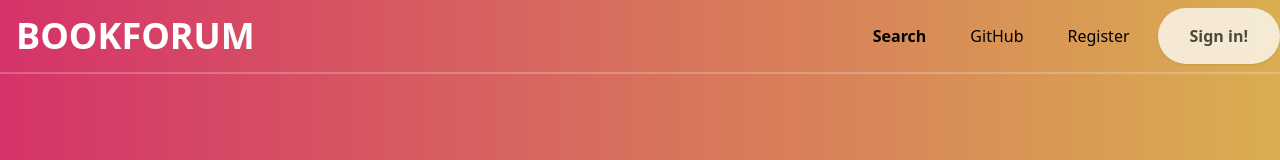
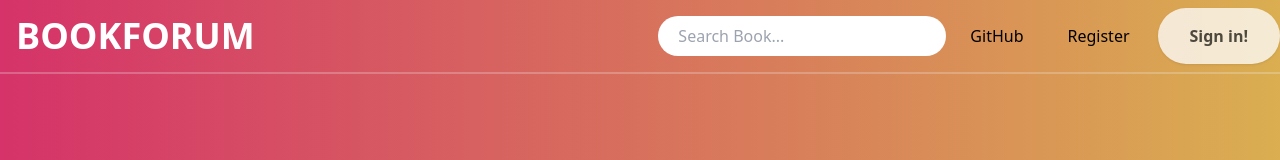
Before and after one commit to AleksandrosD/ReactAssigntment, a React (Vite) app in the folder code/BookForum/: page / in a window 1280 px wide. Shown: the top 160 px of the page. Built offline with nearby package versions, Linux system fonts and the light colour scheme.

Commit message:
Search bar added at Nav

```diff
--- a/code/BookForum/src/navbar.jsx
+++ b/code/BookForum/src/navbar.jsx
@@ -2,7 +2,7 @@ export default function Navbar() {
 
     return (
       <>
-       <nav id="header" className=" w-full z-30 top-0 text-white ">
+       <nav id="header" className="w-full z-30 top-0 text-white ">
       <div className="w-full container mx-auto flex flex-wrap items-center justify-between mt-0 py-2">
         <div className="pl-4 flex items-center">
           <a className="toggleColour text-white no-underline hover:no-underline font-bold text-2xl lg:text-4xl" href="#">
@@ -17,12 +17,23 @@ export default function Navbar() {
             </svg>
           </button>
         </div>
-        <div className="w-full flex-grow lg:flex lg:items-center lg:w-auto hidden mt-2 lg:mt-0 bg-white lg:bg-transparent text-black p-4 lg:p-0 z-20" id="nav-content">
+
+        <div className="w-full flex-grow lg:flex lg:items-center lg:w-auto hidden mt-2 lg:mt-0 lg:bg-transparent text-black p-4 lg:p-0 z-20" id="nav-content">
           <ul className="list-reset lg:flex justify-end flex-1 items-center">
-            <li className="mr-3">
+            {/* <li className="mr-3">
               <a className="inline-block py-2 px-4 text-black font-bold no-underline" href="#">Search</a>
 
-            </li>
+            </li> */}
+           <div className="inline-block pr-10">
+
+          <input className="w-72 py-2 px-4 pl-5 pr-10 rounded-full focus:outline-0 text-black" type="text" placeholder="Search Book..."
+          name="search"></input>
+          <button className="-ml-8 border-6 bg-trasparent" type="submit"><i
+            classname="fa fa-search text-gray-400"></i></button>
+
+          </div>
+
+
             <li className="mr-3">
               <a className="inline-block text-black no-underline hover:text-gray-800 hover:text-underline py-2 px-4" href="#">GitHub</a>
             </li>
```
